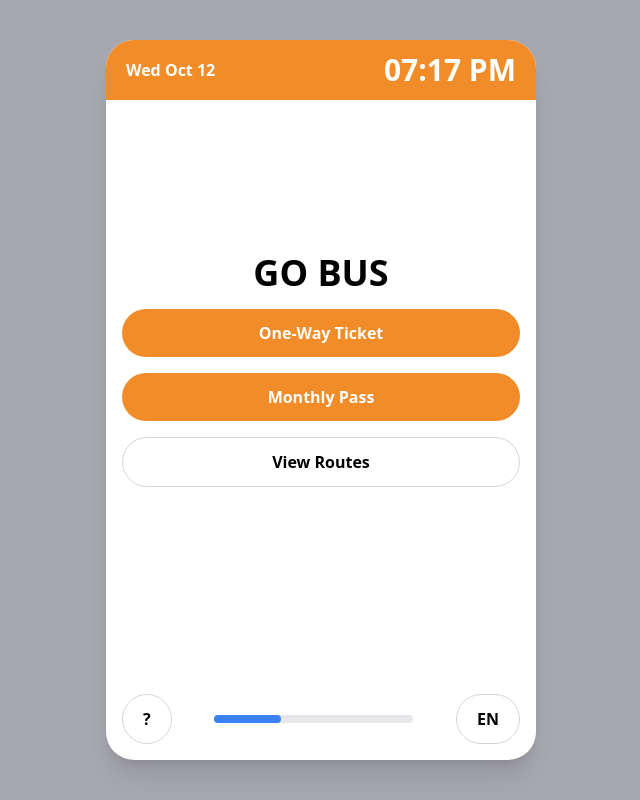
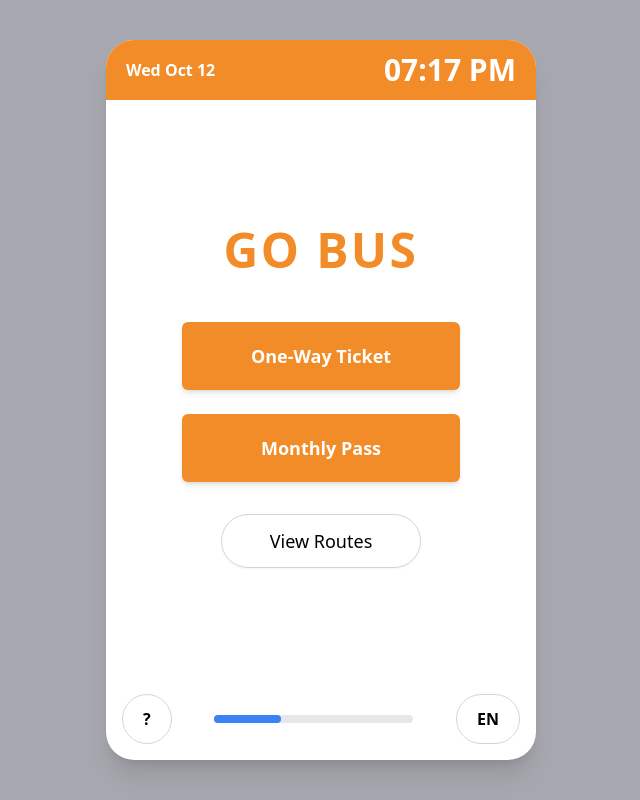
Before and after one commit to AbdelrahmanBekhit/bus-ticketing-kiosk, a React (Vite) app: page /home in a window 1280 px wide. Shown: the whole page, without its empty margins (319-959 px from the left). Built offline with nearby package versions, Linux system fonts and the light colour scheme.

Commit message:
home page ready

```diff
--- a/src/App.tsx
+++ b/src/App.tsx
@@ -17,7 +17,7 @@ export default function App() {
 
   // Inactivity timer
   const last = useRef<number>(Date.now())
-  const warnAt = 25_000 // show modal at 25s
+  const warnAt = 60_000 // show modal at 25s
   const resetAt = 60_000 // go idle at 30s
 
   useEffect(()=>{
@@ -27,10 +27,21 @@ export default function App() {
     const id = setInterval(()=>{
       const d = Date.now() - last.current
       if (d > warnAt && d < resetAt && !loc.pathname.startsWith('/idle')) setShowTimeout(true)
-      // if (d >= resetAt) { setShowTimeout(false); nav('/') ; last.current = Date.now() }
+      if (d >= resetAt) { setShowTimeout(false); nav('/') ; last.current = Date.now() }
     }, 500)
     return ()=>{ window.removeEventListener('pointerdown', onAny); window.removeEventListener('keydown', onAny); clearInterval(id) }
   }, [nav, loc.pathname])
+
+  useEffect(()=>{
+  if (loc.pathname === '/') {
+    const id = setInterval(()=> nav('/idle2'), 10000)
+    return ()=> clearInterval(id)
+  }
+  if (loc.pathname === '/idle2') {
+    const id = setInterval(()=> nav('/'), 10000)
+    return ()=> clearInterval(id)
+  }
+}, [loc.pathname, nav])
 
   const value = useMemo(()=>({lang, setLang}), [lang])
   const location = useLocation()
--- a/src/pages/Home.tsx
+++ b/src/pages/Home.tsx
@@ -2,16 +2,50 @@ import { useNavigate } from 'react-router-dom'
 import { useLang } from '../App'
 import { STRINGS } from '../i18n/strings'
 
-export default function Home(){
+export default function Home() {
   const nav = useNavigate()
   const { lang } = useLang()
   const t = STRINGS[lang]
+
   return (
-    <div className="flex flex-col gap-4 mt-10">
-      <h1 className="text-4xl font-extrabold text-center">GO BUS</h1>
-      <button className="btn" onClick={()=> nav('/destination')}>{t.oneWay}</button>
-      <button className="btn" onClick={()=> nav('/tickets')}>{t.monthly}</button>
-      <button className="btn-secondary" onClick={()=> nav('/routes')}>{t.viewRoutes}</button>
+    <div className="flex flex-col items-center justify-center h-full bg-white relative">
+      {/* Title */}
+      <h1 className="text-[#f28c28] text-5xl font-extrabold mb-12 tracking-wider">
+        GO BUS
+      </h1>
+
+      {/* Ticket Buttons */}
+      <div className="flex flex-col space-y-6 w-[70%]">
+        {/* One-Way Ticket */}
+        <button
+          onClick={() => nav('/destination')}
+          className="bg-[#f28c28] text-white font-semibold text-lg py-5 rounded-md shadow-md
+                     hover:brightness-110 active:bg-[#9ACD32] active:text-black
+                     transition-all duration-150"
+        >
+          {t.oneWay}
+        </button>
+
+        {/* Monthly Pass */}
+        <button
+          onClick={() => nav('/tickets')}
+          className="bg-[#f28c28] text-white font-semibold text-lg py-5 rounded-md shadow-md
+                     hover:brightness-110 active:bg-[#9ACD32] active:text-black
+                     transition-all duration-150"
+        >
+          {t.monthly}
+        </button>
+      </div>
+
+      {/* View Routes */}
+      <button
+        onClick={() => nav('/routes')}
+        className="mt-8 px-12 py-3 border border-gray-300 rounded-full
+                   text-black font-medium text-lg shadow-sm
+                   hover:bg-gray-100 active:scale-95 transition-all"
+      >
+        {t.viewRoutes}
+      </button>
     </div>
   )
 }
```
